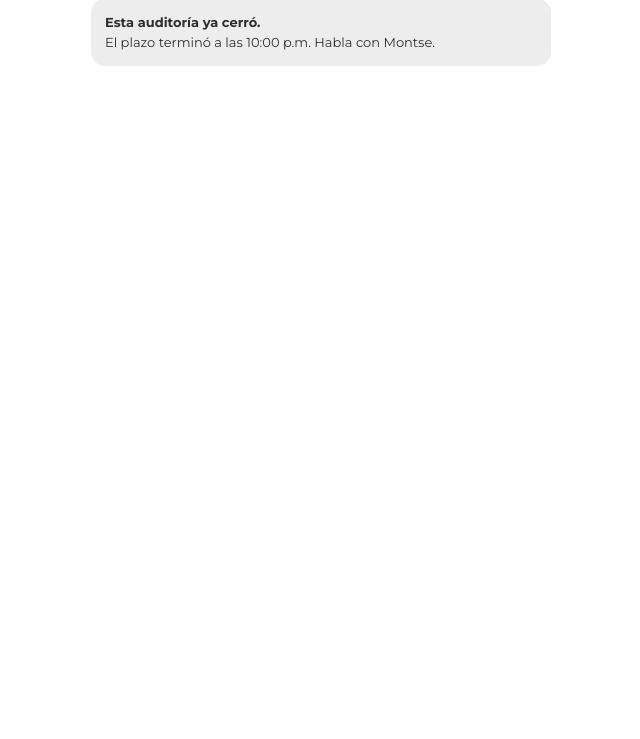
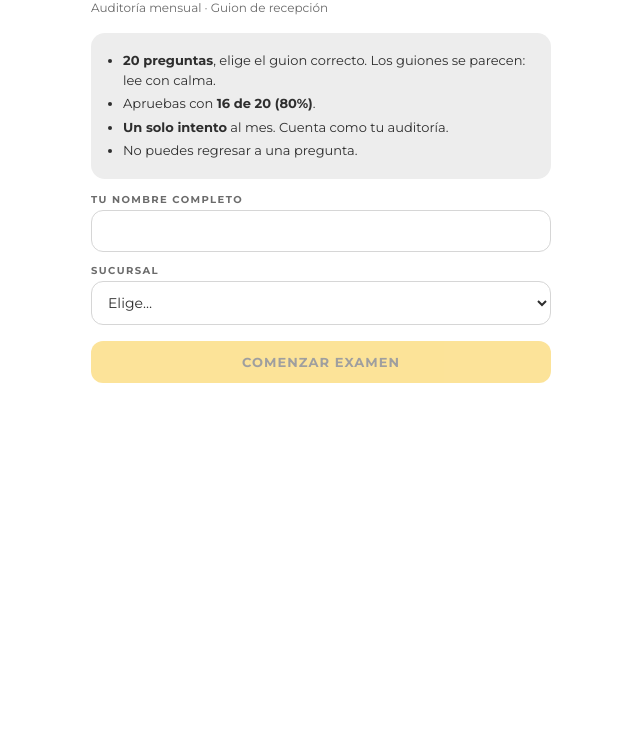
Before and after one commit to mondeleonlic-hub/patiocincom, a plain HTML site: page examen.html in a window 1280 px wide. Shown: the part 61-800 px from the top of the page, without its empty margins (319-959 px from the left). Drawn offline with nearby package versions, Linux system fonts and the light colour scheme.

Commit message:
Examen: la liga sin parámetro abre la auditoría vigente (2026-11-18)
Co-Authored-By: Claude Sonnet 5.5 <noreply@anthropic.com>
Claude-Session: https://claude.ai/code/session_01BfgvjemWKpV1ggj4ays5da

```diff
--- a/examen.html
+++ b/examen.html
@@ -66,7 +66,7 @@ var Q=[
 ];
 var N=Q.length,PASS=16,SUC=["Refugio","Álamos","La Loma"];
 var app=document.getElementById('app'),db=null,uid=null,st={v:'load'};
-var now=new Date(),MES=now.getFullYear()+'-'+('0'+(now.getMonth()+1)).slice(-2),RONDA=(/[?&]r=([0-9a-z-]{4,30})/.exec(location.search)||[0,'2026-11-17'])[1],CIERRE=RONDA==='2026-11-17'?new Date('2026-11-17T22:00:00-06:00'):new Date('2100-01-01');
+var now=new Date(),MES=now.getFullYear()+'-'+('0'+(now.getMonth()+1)).slice(-2),RONDA=(/[?&]r=([0-9a-z-]{4,30})/.exec(location.search)||[0,'2026-11-18'])[1],CIERRE=RONDA==='2026-11-17'?new Date('2026-11-17T22:00:00-06:00'):new Date('2100-01-01');
 function esc(s){return String(s).replace(/&/g,'&amp;').replace(/</g,'&lt;')}
 function shuffle(a){a=a.slice();for(var i=a.length-1;i>0;i--){var j=Math.floor(Math.random()*(i+1));var t=a[i];a[i]=a[j];a[j]=t}return a}
 function ls(k,v){try{if(v===undefined)return localStorage.getItem(k);localStorage.setItem(k,v)}catch(e){return null}}
```
